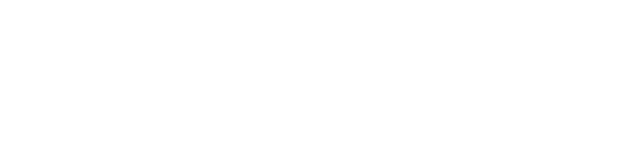
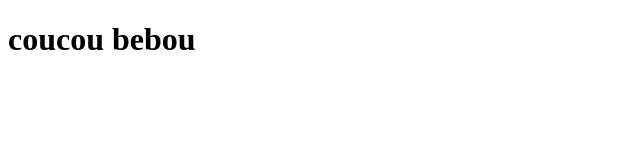
Before and after one commit to BogdyRo1604/Projet, a plain HTML site: page index.html in a window 1280 px wide. Shown: the whole page, without its empty margins (0-640 px from the left). Drawn offline with Linux system fonts and the light colour scheme.

Commit message:
ajout du titre

```diff
--- a/index.html
+++ b/index.html
@@ -6,6 +6,6 @@
     <title>Document</title>
 </head>
 <body>
-
+    <h1>coucou bebou</h1>
 </body>
 </html>
```
